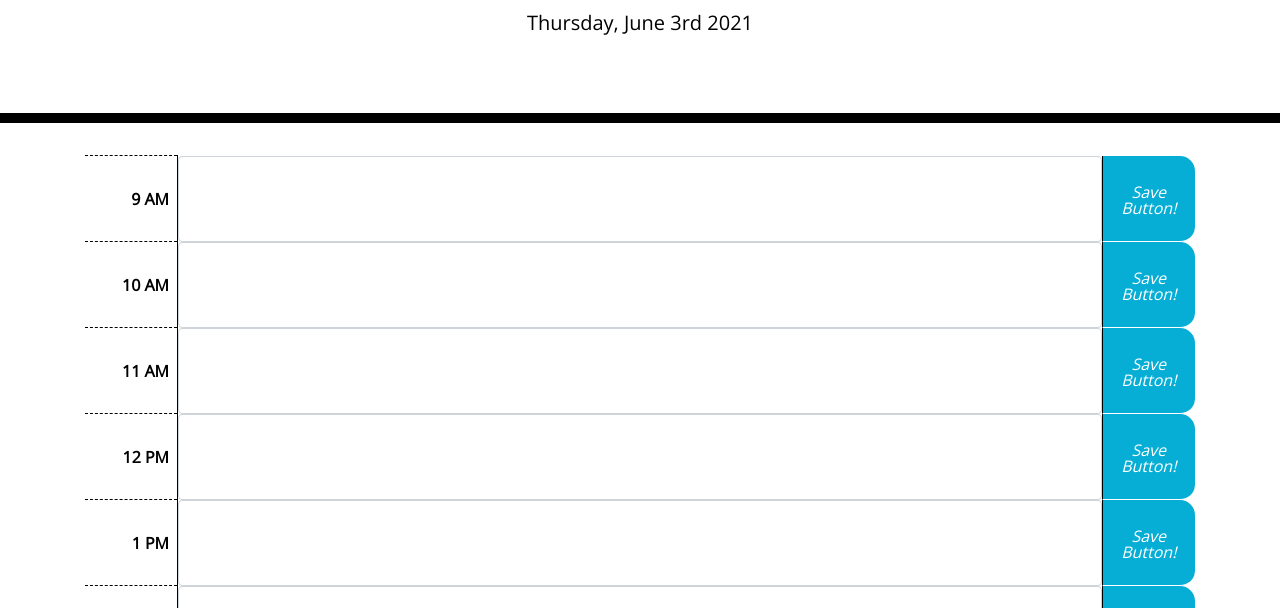
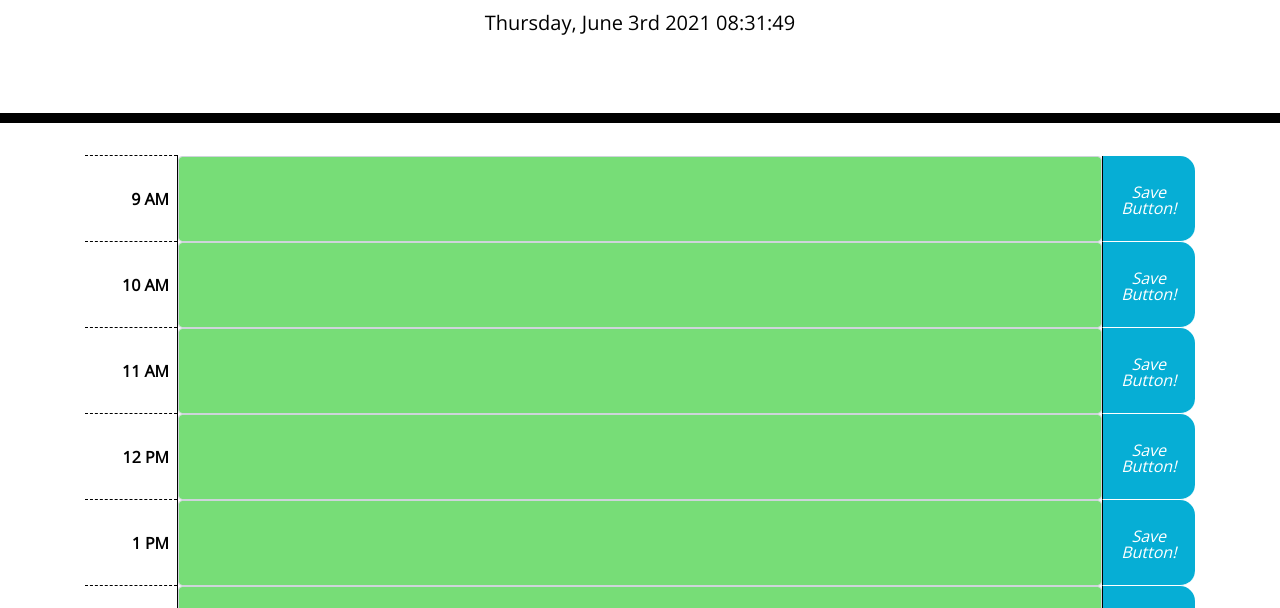
Before and after one commit to jcpickens0215/Daily-Schedule, a plain HTML site: page index.html in a window 1280 px wide. Shown: the part 181-789 px from the top of the page. Drawn offline with nearby package versions, Linux system fonts and the light colour scheme.

Commit message:
The rows now change colors in response the current time.

```diff
--- a/assets/js/script.js
+++ b/assets/js/script.js
@@ -1,6 +1,14 @@
-
+// Grab the time display element
 var timeDisplay = $("#currentDay");
 
+// Grab each row from the table, place into array
+var hours = $("#scheduleTable").children();
+
+// ! Test Button
+var TEST_BUTTON = $("#change");
+var tHour
+
+// Grab the save button elements
 var save9am  = $("#save9");
 var save10am = $("#save10");
 var save11am = $("#save11");
@@ -11,6 +19,7 @@ var save3pm  = $("#save3");
 var save4pm  = $("#save4");
 var save5pm  = $("#save5");
 
+// Grab the text area elements
 var text9am  = $("#t9AMTextArea");
 var text10am = $("#t10AMTextArea");
 var text11am = $("#t11AMTextArea");
@@ -21,9 +30,37 @@ var text3pm  = $("#t3PMTextArea");
 var text4pm  = $("#t4PMTextArea");
 var text5pm  = $("#t5PMTextArea");
 
+var currentHour;
+
+function colorCodeHours(cHour) {
+    for (var i = 0; i < hours.length; i++) {
+        var rowHour = i + 9; // The "Hour" value of the row operated on
+
+        var textAreaToColorCode = hours[i].children[1].children[0]; // The textarea of the current row
+
+        // RESET
+        textAreaToColorCode.classList.remove("past");
+        textAreaToColorCode.classList.remove("present");
+        textAreaToColorCode.classList.remove("future");
+
+        // Update
+        if (rowHour < cHour) { // If this row has a lower "Hour" value
+            textAreaToColorCode.classList.add("past");
+        } else if (rowHour === cHour) { // If this row has the same "Hour" value
+            textAreaToColorCode.classList.add("present");
+        } else { // If this row has a higher "Hour" value
+            textAreaToColorCode.classList.add("future");
+        }
+    }
+}
+
 function refreshTime() {
-    var date = moment().format("dddd, MMMM Do YYYY");
+    var date = moment().format("dddd, MMMM Do YYYY HH:mm:ss");
+    currentHour = Number(moment().format("H") % 24);
+    console.log(currentHour);
+
+    colorCodeHours(currentHour);
     timeDisplay.html(date);
 }
 
-refreshTime();
+var refreshEveryMinute = setInterval(refreshTime(), 60000);
--- a/index.html
+++ b/index.html
@@ -32,6 +32,7 @@
 
     <div class="container">
       <table>
+        <tbody id="scheduleTable">
           <tr>
             <td class="col-1 p-2 hour">9 AM</td>
             <td class="col-10 p-0">
@@ -131,6 +132,7 @@
               </div>
             </td>
           </tr>
+        </tbody>
       </table>
     </div>
     <script src="https://cdnjs.cloudflare.com/ajax/libs/jquery/3.2.1/jquery.min.js"></script>
```
Lines whose indentation alone changed are shown as unchanged.
